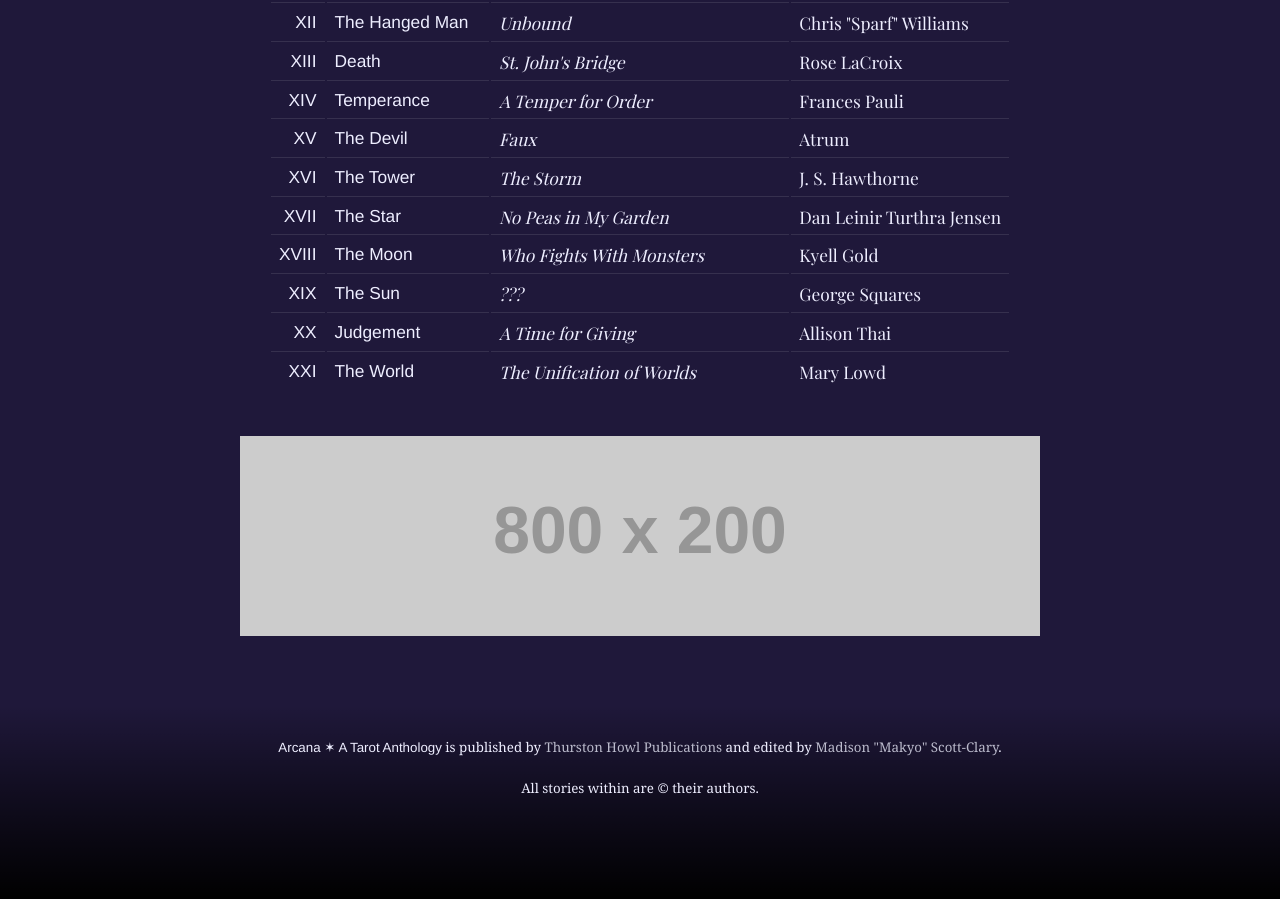
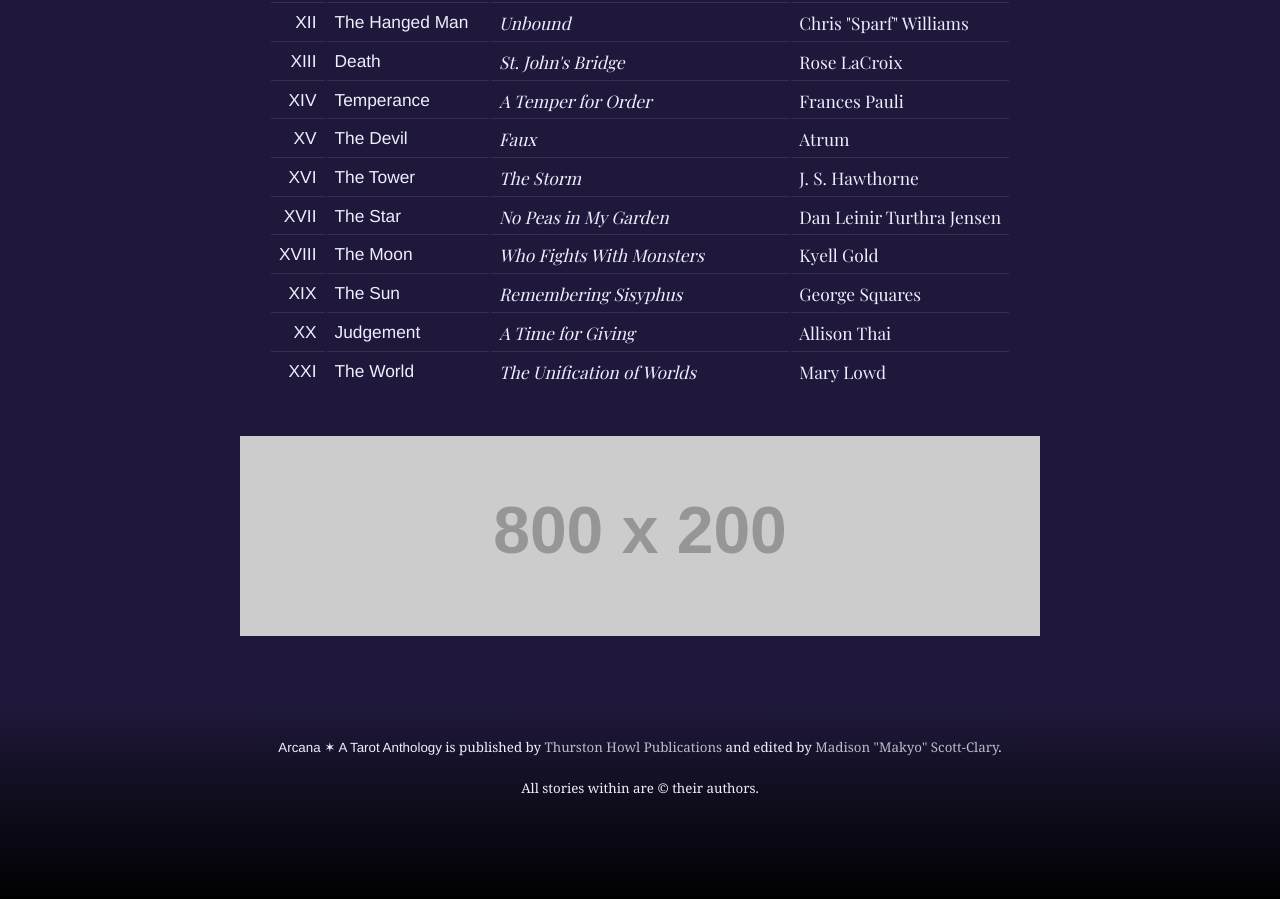
Before and after one commit to makyo/anthologies.furrywriting.life, a Jekyll site: the page arcana/draft.html, which Jekyll copies as it is, in a window 1280 px wide and 900 px high, scrolled down 2527 px. Built offline with Jekyll 4.4.1, drawn with Linux system fonts in a browser that asks for light colours; some web fonts are replaced.

Commit message:
Proper title

```diff
--- a/arcana/draft.html
+++ b/arcana/draft.html
@@ -189,7 +189,7 @@
                     <tr>
                         <td class="titlefont">XIX</td>
                         <td class="titlefont">The Sun</td>
-                        <td><em>???</em></td>
+                        <td><em>Remembering Sisyphus</em></td>
                         <td>George Squares</td>
                     </tr>
                     <tr>
```
